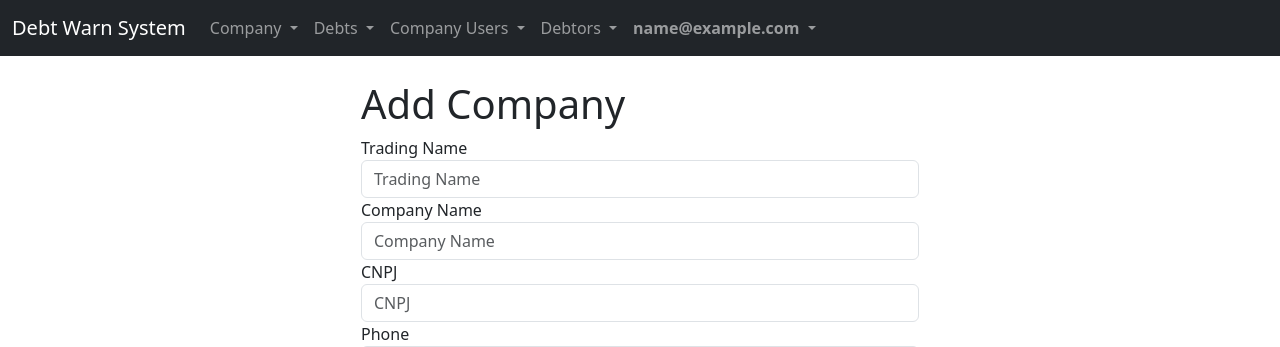
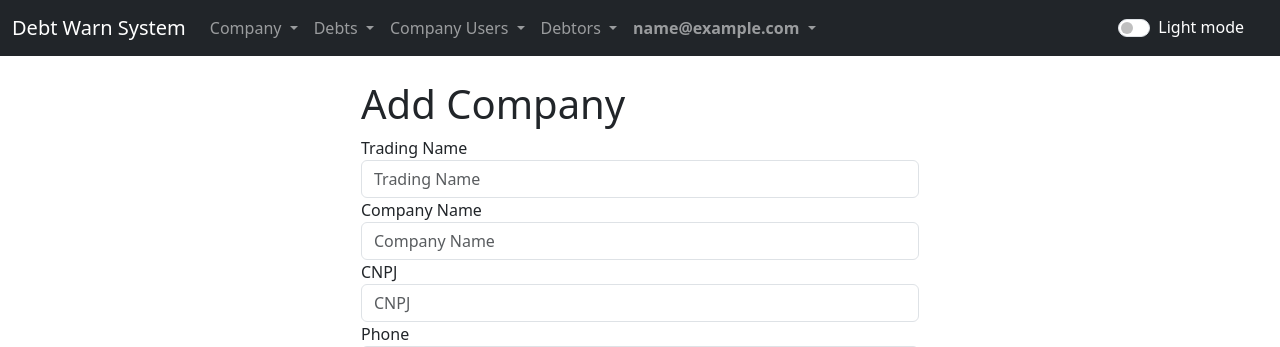
Before and after one commit to Dicksonrsg/DebtWarnSys, a Django app: page /add_company/ in a window 1280 px wide. Shown: the top 347 px of the page. Run offline with Django 4.2, Linux system fonts and the light colour scheme; the visitor is signed in with stand-in values (Sample User, id 1).

Commit message:
Adds dark mode toggle

```diff
--- a/webpage/templates/base.html
+++ b/webpage/templates/base.html
@@ -1,12 +1,12 @@
 <!doctype html>
-<html lang="en">
+<html lang="en" data-bs-theme="light">
   <head>
     <meta charset="utf-8">
     <meta name="viewport" content="width=device-width, initial-scale=1">
     <title>Debt Warn System</title>
     <link href="https://cdn.jsdelivr.net/npm/bootstrap@5.3.2/dist/css/bootstrap.min.css" rel="stylesheet" integrity="sha384-T3c6CoIi6uLrA9TneNEoa7RxnatzjcDSCmG1MXxSR1GAsXEV/Dwwykc2MPK8M2HN" crossorigin="anonymous">
   </head>
-  <body>
+  <body >
     {% include "navbar.html" %}
     <div class="container">
       <br/>
--- a/webpage/templates/navbar.html
+++ b/webpage/templates/navbar.html
@@ -85,5 +85,50 @@
           {% endif %}
         </ul>
       </div>
+    <div class="form-check form-switch mx-4">
+      <input
+        class="form-check-input p-2"
+        name="toggleTheme"
+        id="toggleTheme"
+        type="checkbox"
+        role="switch"
+      />
+      <label class="form-check-label" for="toggleTheme" id="toggleThemeLabel" style="color:white">Dark mode</label>
     </div>
-  </nav>
+  </div>
+</nav>
+<script>
+  // Function to set the theme based on user's preference
+  function setTheme(theme) {
+    document.documentElement.setAttribute('data-bs-theme', theme);
+    localStorage.setItem('theme', theme); // Store user's preference
+    // Update the label text based on the new theme
+    document.getElementById('toggleThemeLabel').innerText = theme.charAt(0).toUpperCase() + theme.slice(1) + ' mode';
+  }
+
+  // Function to toggle theme
+  function toggleTheme() {
+    const currentTheme = document.documentElement.getAttribute('data-bs-theme');
+    if (currentTheme === 'dark') {
+      setTheme('light');
+    } else {
+      setTheme('dark');
+    }
+  }
+
+  // Event listener for the dark mode toggle checkbox
+  document.getElementById('toggleTheme').addEventListener('click', toggleTheme);
+
+  // Check if the user has a theme preference stored
+  const savedTheme = localStorage.getItem('theme');
+  if (savedTheme) {
+    setTheme(savedTheme);
+    // Check the toggle if dark mode is enabled
+    if (savedTheme === 'dark') {
+      document.getElementById('toggleTheme').checked = true;
+    }
+  } else {
+    // Set default theme
+    setTheme('light');
+  }
+</script>
--- a/webpage/views.py
+++ b/webpage/views.py
@@ -9,15 +9,30 @@ from .helper.auth import assign_group
 from .helper.fetcher import get_debtor, get_auth_user, is_debtor, get_company_id
 
 
+# TODO: Add makefile
+    # TODO: ADD format function (black, isort, autoflake)
+    # TODO: Actions to run, migrate,...
+# TODO: organize the folders
+
 
 @login_required(login_url="login")
 def home(request: WSGIRequest):
-    # Get only companies from a specific user
-        companies = Company.objects.all()
-        if companies:
+    try:
+        if request.user.is_superuser:
+            companies = Company.objects.all()
             return render(request, 'home.html', {'companies':companies})
         else:
+            company_user = CompanyUser.objects.get(user_auth=request.user)
+            companies = company_user.company.all()
             return render(request, 'home.html', {'companies':companies})
+    except Company.DoesNotExist:
+        messages.error(request, "Companies not found")
+        return render(request, 'home.html', {'companies':[]})
+    except Exception as e:
+        status_code = getattr(e, 'status_code', None)
+        messages.error(request, f"An Exception ocurred: {str(e)}")
+        return render(request, 'error.html', {'status_code': status_code})
+
 
 # Register and authentication
 def login_user(request: WSGIRequest):
@@ -88,7 +103,7 @@ def register_user(request: WSGIRequest):
 
 
 @login_required(login_url="login")
-def update_password(request):
+def update_password(request: WSGIRequest):
     current_user = request.user
     if request.method  == 'POST':
         try:
@@ -194,7 +209,6 @@ def delete_company(request: WSGIRequest, primary_key: int):
         return render(request, 'error.html', {'status_code': status_code})
 
 
-
 # Debtor
 @login_required(login_url="login")
 def add_debtor(request: WSGIRequest):
@@ -219,6 +233,7 @@ def add_debtor(request: WSGIRequest):
             return render(request, 'error.html', {'status_code': status_code})
 
     return render(request, 'add_debtor.html', {'debtor_form':debtor_form, 'address_form': address_form})
+
 
 @login_required(login_url="login")
 @permission_required(perm="webpage.view_debtor", login_url="login", raise_exception=True)
@@ -302,6 +317,11 @@ def update_debtor(request: WSGIRequest, primary_key: int):
 def delete_debtor(request: WSGIRequest, primary_key: int):
     try:
         to_be_deleted = Debtor.objects.get(id=primary_key)
+        current_user = Debtor.objects.get(user_auth=request.user)
+        if to_be_deleted == current_user:
+            messages.error(request, "Sorry, You can not delete yourself")
+            return redirect('home')
+
         to_be_deleted.delete()
         messages.success(request, "Debtor deleted successfully")
         return redirect('home')
@@ -536,6 +556,3 @@ def delete_company_user(request: WSGIRequest, primary_key: int):
         status_code = getattr(e, 'status_code', None)
         messages.error(request, f"An Exception ocurred: {str(e)}")
         return render(request, 'error.html', {'status_code': status_code})
-
-
-# TODO: Create page and function to change login credentials
```
